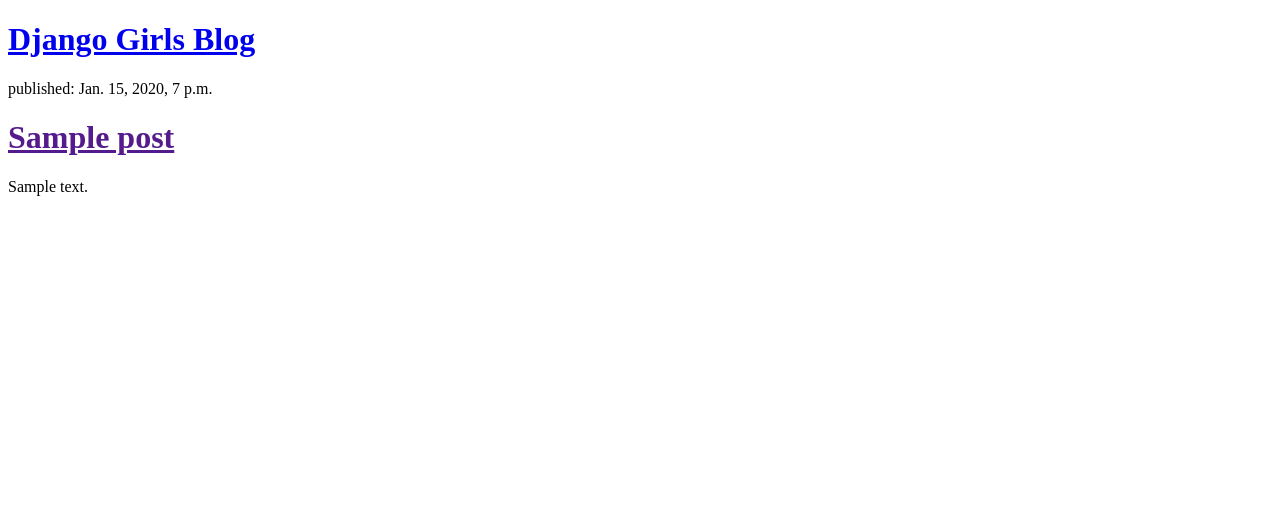
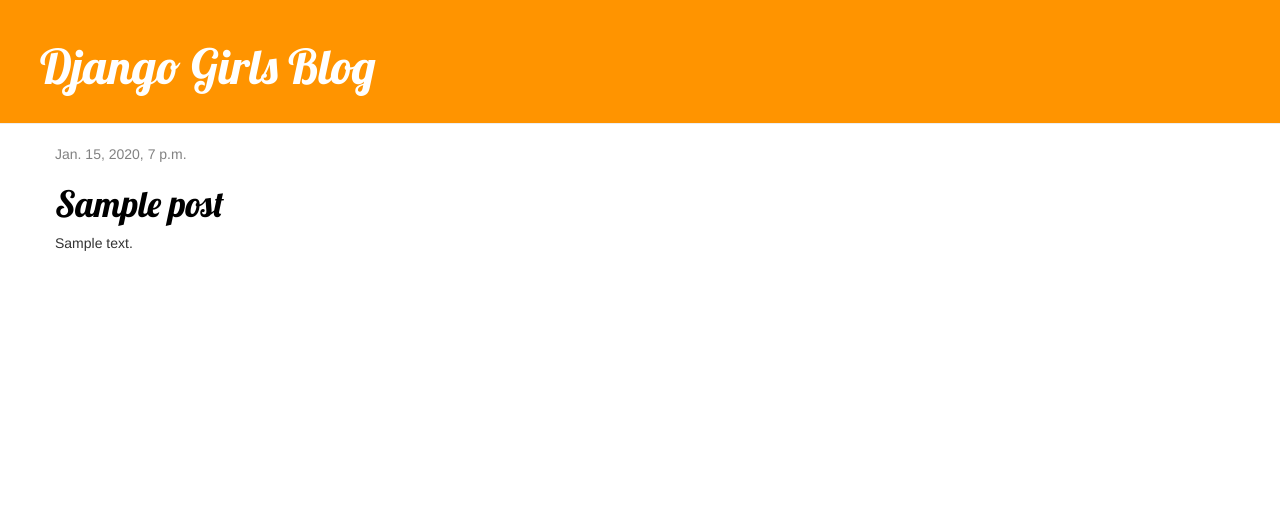
Before and after one commit to eatKarma/glitch, a Django app: template pictures/templates/pictures/post_list.html in a window 1280 px wide. Shown: the top 523 px of the page. Run offline with Django 3.2, Linux system fonts and the light colour scheme; the template is opened without the code that fills it: values that come from a table or form of the project are taken from there, others are empty; tables that the repository leaves empty hold one stand-in row (values such as "Sample post"); some libraries are stand-ins or nearby versions.

Commit message:
Added all

```diff
--- /dev/null
+++ b/pictures/static/css/pictures.css
@@ -0,0 +1,46 @@
+.page-header {
+    background-color: #ff9400;
+    margin-top: 0;
+    padding: 20px 20px 20px 40px;
+}
+
+.page-header h1, .page-header h1 a, .page-header h1 a:visited, .page-header h1 a:active {
+    color: #ffffff;
+    font-size: 36pt;
+    text-decoration: none;
+}
+
+.content {
+    margin-left: 40px;
+}
+
+h1, h2, h3, h4 {
+    font-family: 'Lobster', cursive;
+}
+
+.date {
+    color: #828282;
+}
+
+.save {
+    float: right;
+}
+
+.post-form textarea, .post-form input {
+    width: 100%;
+}
+
+.top-menu, .top-menu:hover, .top-menu:visited {
+    color: #ffffff;
+    float: right;
+    font-size: 26pt;
+    margin-right: 20px;
+}
+
+.post {
+    margin-bottom: 70px;
+}
+
+.post h1 a, .post h1 a:visited {
+    color: #000000;
+}
--- /dev/null
+++ b/pictures/templates/pictures/base.html
@@ -0,0 +1,23 @@
+{% load static %}
+<html>
+  <head>
+    <title>Django Girls blog</title>
+    <link href="//fonts.googleapis.com/css?family=Lobster&subset=latin,latin-ext" rel="stylesheet" type="text/css">
+    <link rel="stylesheet" href="//maxcdn.bootstrapcdn.com/bootstrap/3.2.0/css/bootstrap.min.css">
+    <link rel="stylesheet" href="//maxcdn.bootstrapcdn.com/bootstrap/3.2.0/css/bootstrap-theme.min.css">
+    <link rel="stylesheet" href="{% static 'css/pictures.css' %}">
+  </head>
+  <body>
+    <div class="page-header">
+      <h1><a href="/">Django Girls Blog</a></h1>
+    </div>
+    <div class="content container">
+      <div class="row">
+        <div class="col-md-8">
+          {% block content %}
+          {% endblock %}
+        </div>
+      </div>
+    </div>
+  </body>
+</html>
--- a/pictures/templates/pictures/post_list.html
+++ b/pictures/templates/pictures/post_list.html
@@ -1,19 +1,13 @@
-<!DOCTYPE html>
-<html>
-<head>
-  <title>Minseong</title>
-</head>
-<body>
-  <div>
-      <h1><a href="/">Django Girls Blog</a></h1>
-  </div>
+{% extends 'pictures/base.html' %}
 
-  {% for post in posts %}
-      <div>
-          <p>published: {{ post.published_date }}</p>
-          <h1><a href="">{{ post.title }}</a></h1>
-          <p>{{ post.text|linebreaksbr }}</p>
-      </div>
-  {% endfor %}
-</body>
-</html>
+{% block content %}
+    {% for post in posts %}
+        <div class="post">
+            <div class="date">
+                {{ post.published_date }}
+            </div>
+            <h1><a href="{% url 'post_detail' pk=post.pk %}">{{ post.title }}</a></h1>
+            <p>{{ post.text|linebreaksbr }}</p>
+        </div>
+    {% endfor %}
+{% endblock %}
--- a/pictures/urls.py
+++ b/pictures/urls.py
@@ -2,5 +2,6 @@ from django.conf.urls import url
 from . import views
 
 urlpatterns = [
-  url(r'^$', views.post_list, name='post_list')
+  url(r'^$', views.post_list, name='post_list'),
+  url(r'^post/(?P<pk>\d+)/$', views.post_detail, name='post_detail'),
   ]
--- a/pictures/views.py
+++ b/pictures/views.py
@@ -1,5 +1,6 @@
 from django.shortcuts import render
 from django.utils import timezone
+from django.shortcuts import render, get_object_or_404
 from .models import Post
 
 # Create your views here.
@@ -9,3 +10,7 @@ def post_list(request):
     published_date__lte=timezone.now()\
     ).order_by('published_date')
   return render(request, "pictures/post_list.html", {'posts':posts})
+
+def post_detail(request, pk):
+    post = get_object_or_404(Post, pk=pk)
+    return render(request, 'pictures/post_detail.html', {'post': post})
```
Also changed, not shown: pictures/templates/pictures/post_detail.html (added, +12 -0 lines).
